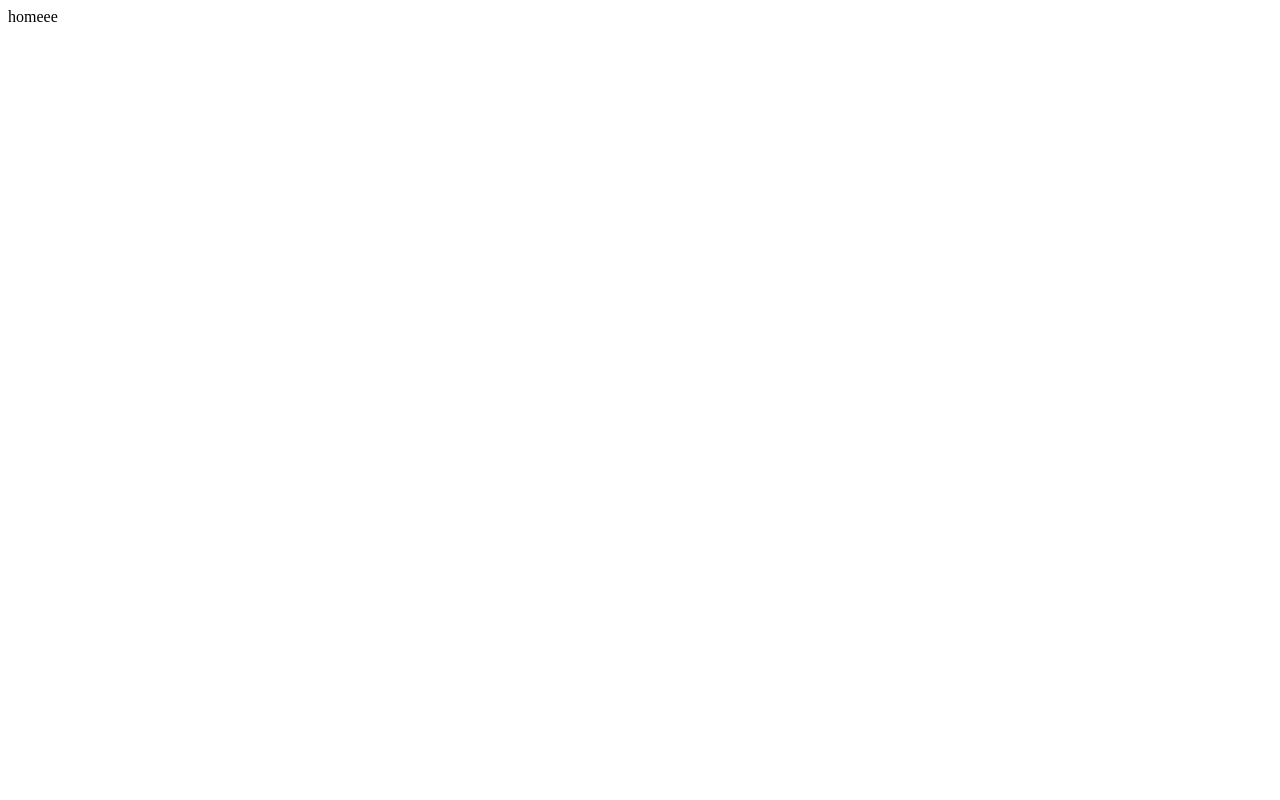
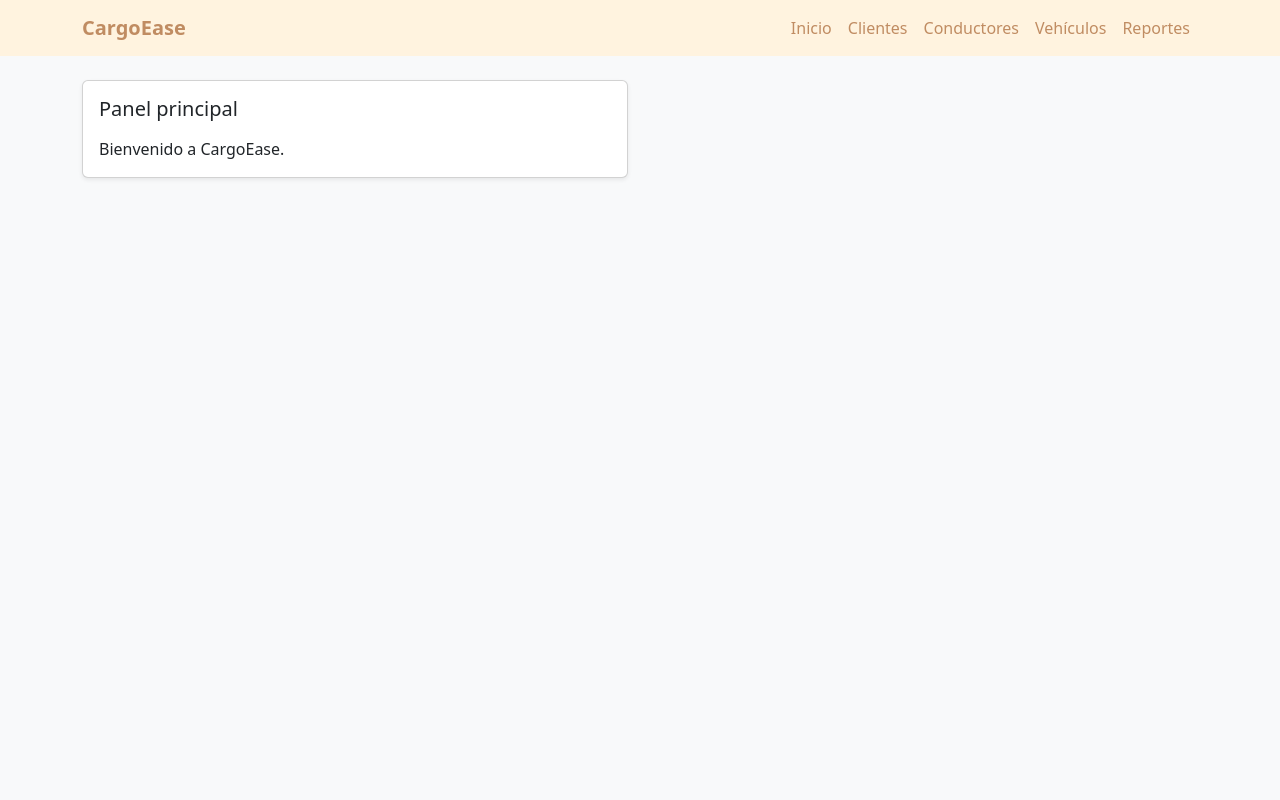
Before and after one commit to NahueJuzviachek/cargoease, a Django app: page / in a window 1280 px wide. Before the commit the page is almost empty. Run offline with Django 5.2, Linux system fonts and the light colour scheme.

Commit message:
customizacion del navbar

```diff
--- a/cargoease/settings.py
+++ b/cargoease/settings.py
@@ -62,6 +62,7 @@ TEMPLATES = [
         'APP_DIRS': True,
         'OPTIONS': {
             'context_processors': [
+                'django.template.context_processors.debug',
                 'django.template.context_processors.request',
                 'django.contrib.auth.context_processors.auth',
                 'django.contrib.messages.context_processors.messages',
@@ -69,6 +70,8 @@ TEMPLATES = [
         },
     },
 ]
+
+STATIC_URL = 'static/'
 
 WSGI_APPLICATION = 'cargoease.wsgi.application'
 
@@ -123,6 +126,7 @@ USE_TZ = True
 
 STATIC_URL = 'static/'
 
+
 # Default primary key field type
 # https://docs.djangoproject.com/en/5.2/ref/settings/#default-auto-field
 
--- a/home/static/home/css/gestion.css
+++ b/home/static/home/css/gestion.css
@@ -0,0 +1,10 @@
+/* Navbar */
+.navbar-ce{
+    background-color:#FFF3DF;
+    --bs-navbar-color:#C08C62;
+    --bs-navbar-hover-color:#A06F45;
+    --bs-navbar-active-color:#A06F45;
+    --bs-navbar-brand-color:#C08C62;
+    --bs-navbar-brand-hover-color:#A06F45;
+    --bs-navbar-toggler-border-color:#C08C62;
+  }
--- /dev/null
+++ b/home/templates/home/base.html
@@ -0,0 +1,68 @@
+{% load static %}
+<!doctype html>
+<html lang="es">
+<head>
+  <meta charset="utf-8">
+  <meta name="viewport" content="width=device-width, initial-scale=1">
+  <title>{% block title %}CargoEase{% endblock %}</title>
+
+  <!-- Bootstrap 5 CSS (CDN) -->
+  <link
+    href="https://cdn.jsdelivr.net/npm/bootstrap@5.3.3/dist/css/bootstrap.min.css"
+    rel="stylesheet"
+    integrity="sha384-QWTKZyjpPEjISv5WaRU9OFeRpok6YctnYmDr5pNlyT2bRjXh0JMhjY6hW+ALEwIH"
+    crossorigin="anonymous">
+
+  <!-- CSS -->
+  <link rel="stylesheet" href="{% static 'home/css/gestion.css' %}">
+</head>
+<body class="bg-light">
+
+<!-- Navbar -->
+<nav class="navbar navbar-expand-lg navbar-light navbar-ce">
+
+  <div class="container">
+
+    <a class="navbar-brand fw-bold" href="{% url 'home' %}">CargoEase</a>
+
+    <button class="navbar-toggler" type="button" data-bs-toggle="collapse" data-bs-target="#navbarNav">
+      <span class="navbar-toggler-icon"></span>
+    </button>
+
+    <div class="collapse navbar-collapse" id="navbarNav">
+      <ul class="navbar-nav ms-auto">
+        <li class="nav-item">
+          <a class="nav-link" href="{% url 'home' %}">Inicio</a>
+        </li>
+        <li class="nav-item">
+          <a class="nav-link" href="{% url 'clientes' %}">Clientes</a>
+        </li>
+        <li class="nav-item">
+          <a class="nav-link" href="{% url 'conductores' %}">Conductores</a>
+        </li>
+        <li class="nav-item">
+          <a class="nav-link" href="{% url 'vehiculos' %}">Vehículos</a>
+        </li>
+        <li class="nav-item">
+          <a class="nav-link" href="{% url 'reportes' %}">Reportes</a>
+        </li>
+      </ul>
+    </div>
+  </div>
+</nav>
+
+
+  <!-- Contenido -->
+  <main class="container py-4">
+    {% block content %}{% endblock %}
+  </main>
+
+  <!-- JS de Bootstrap -->
+  <script
+    src="https://cdn.jsdelivr.net/npm/bootstrap@5.3.3/dist/js/bootstrap.bundle.min.js"
+    integrity="sha384-YvpcrYf0tY3lHB60NNkmXc5s9fDVZLESaAA55NDzOxhy9GkcIdslK1eN7N6jIeHz"
+    crossorigin="anonymous"></script>
+
+  {% block scripts %}{% endblock %}
+</body>
+</html>
--- a/home/templates/home/home.html
+++ b/home/templates/home/home.html
@@ -1,9 +1,19 @@
-<html>
+{% extends "home/base.html" %}
 
-<body>
+{% load static %}
 
-homeee
+{% block title %}Inicio · CargoEase{% endblock %}
 
-</body>
+{% block content %}
+  <div class="row">
+    <div class="col-12 col-lg-6">
+      <div class="card shadow-sm">
+        <div class="card-body">
+          <h5 class="card-title mb-3">Panel principal</h5>
+          <p class="mb-0">Bienvenido a CargoEase.</p>
+        </div>
+      </div>
+    </div>
+  </div>
 
-</html>
+{% endblock %}
--- a/home/urls.py
+++ b/home/urls.py
@@ -1,9 +1,8 @@
 from django.urls import path
 
-from home import views
+from . import views
 
 urlpatterns = [
-
     path('', views.home, name="home"),
     path('clientes', views.clientes, name="clientes"),
     path('conductores', views.conductores, name="conductores"),
```
Also changed, not shown: home/static/home/img/logo.png (added).
